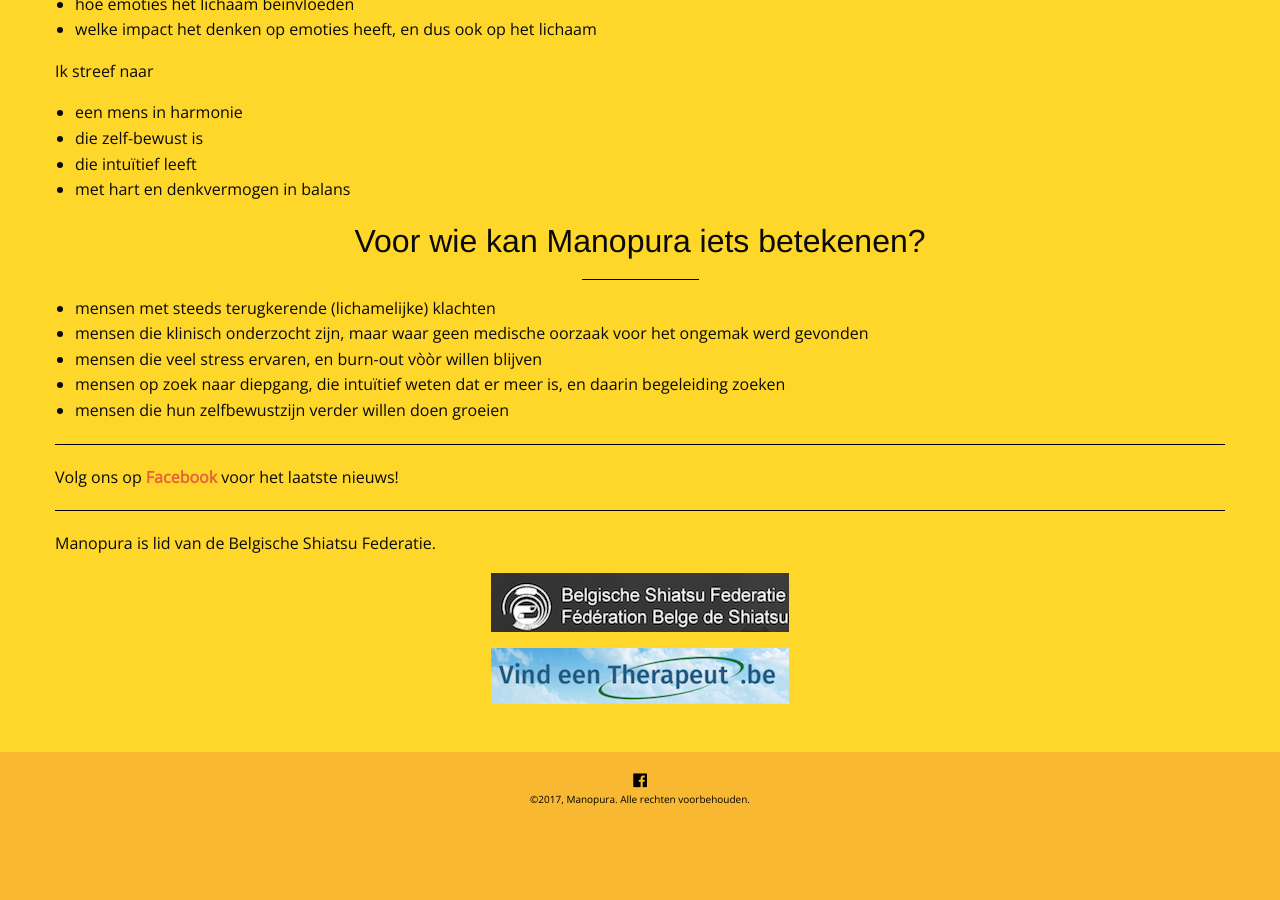
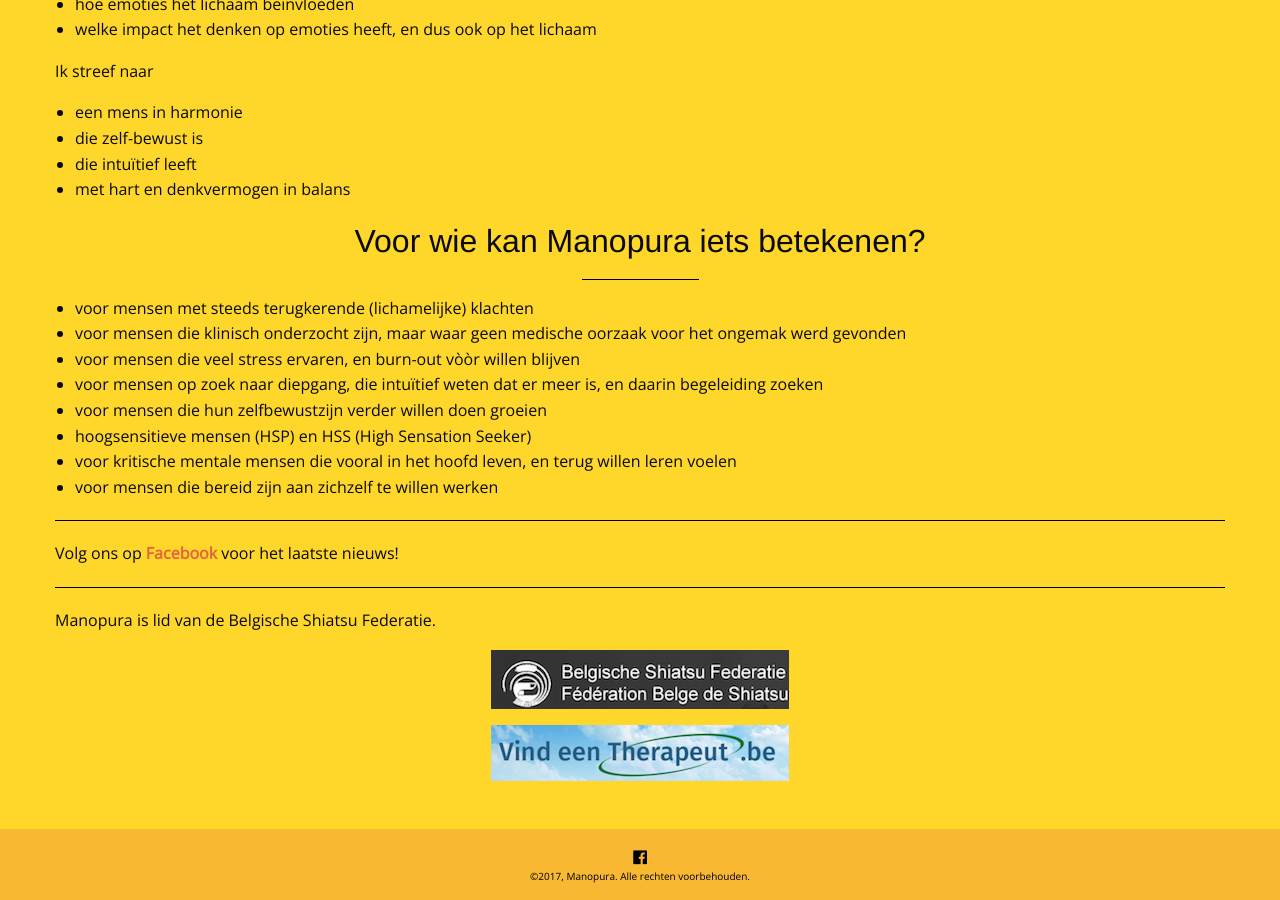
Before and after one commit to manopura/manopura.github.io, a Jekyll site: the page built from index.md, in a window 1280 px wide and 900 px high, scrolled down 2078 px. Built offline with Jekyll 4.4.1, drawn with Linux system fonts in a browser that asks for light colours; nearby versions of some CDN libraries; before the commit the page ends 2901 px from its top, so only the background shows below that.

Commit message:
Update index.md

```diff
--- a/index.md
+++ b/index.md
@@ -61,11 +61,14 @@ Ik streef naar
 
 # Voor wie kan Manopura iets betekenen?
 
-+ mensen met steeds terugkerende (lichamelijke) klachten
-+ mensen die klinisch onderzocht zijn, maar waar geen medische oorzaak voor het ongemak werd gevonden
-+ mensen die veel stress ervaren, en burn-out vòòr willen blijven
-+ mensen op zoek naar diepgang, die intuïtief weten dat er meer is, en daarin begeleiding zoeken
-+ mensen die hun zelfbewustzijn verder willen doen groeien
++ voor mensen met steeds terugkerende (lichamelijke) klachten
++ voor mensen die klinisch onderzocht zijn, maar waar geen medische oorzaak voor het ongemak werd gevonden
++ voor mensen die veel stress ervaren, en burn-out vòòr willen blijven
++ voor mensen op zoek naar diepgang, die intuïtief weten dat er meer is, en daarin begeleiding zoeken
++ voor mensen die hun zelfbewustzijn verder willen doen groeien
++ hoogsensitieve mensen (HSP) en HSS (High Sensation Seeker)
++ voor kritische mentale mensen die vooral in het hoofd leven, en terug willen leren voelen
++ voor mensen die bereid zijn aan zichzelf te willen werken
 
 
 ---
```
